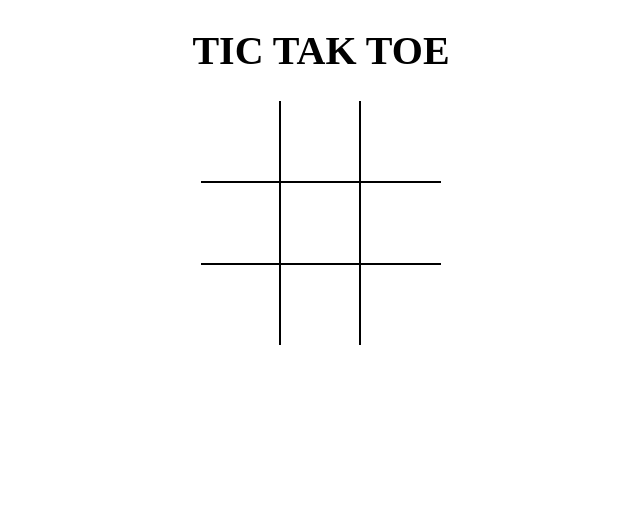
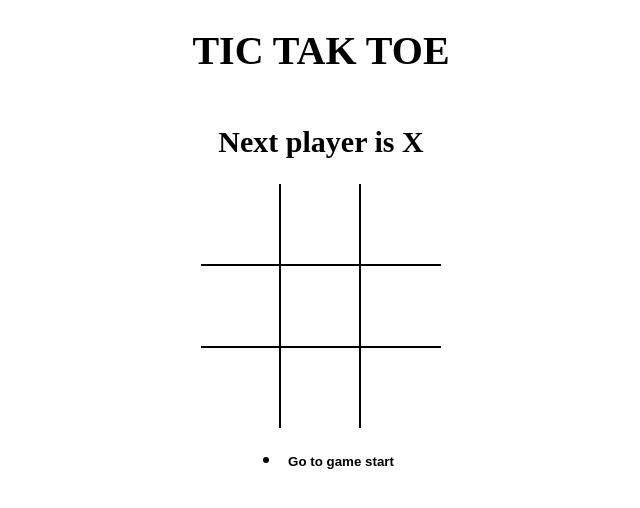
Before and after one commit to charmi-01/tictactoe, a React (Vite) app: page / in a window 1280 px wide. Shown: the top 508 px of the page, without its empty margins (319-959 px from the left). Built offline with nearby package versions, Linux system fonts and the light colour scheme.

Commit message:
displayed game history

```diff
--- a/src/App.jsx
+++ b/src/App.jsx
@@ -1,12 +1,46 @@
-import React from "react";
+import React,{useState} from "react";
 import Board from "./components/Board";
+import History from "./components/History";
 import './styles/root.scss'
+import { calculateWinner } from "./components/winnerfunc";
 
 const App = () => {
+  const [history,sethistory]= useState([{board:Array(9).fill(null),isXnext:true}]);
+  const [currentmove,setcurrmove] =useState(0);
+  const current=history[currentmove];
+
+  const winner=calculateWinner(current.board);
+  const message= winner? `Winner is ${winner}` : current.isXnext? 'Next player is   X': 'Next player is 0'
+
+  const handelSquareClick=(position)=>{
+
+    if(current.board[position] || winner){
+      return;
+    }
+
+    sethistory((prev)=>{
+      const last=prev[prev.length -1];
+      const newboard= last.board.map((square,pos)=>{
+        if(pos===position){
+          return last.isXnext ? 'X':'0';
+        }
+        return square;
+      });
+      return prev.concat({board:newboard,isXnext:!last.isXnext})
+    });
+
+    setcurrmove((prev)=>prev+1);
+  };
+
+  const moveTo=(move)=>{
+    setcurrmove(move);
+  }
   return (
     <div className="app">
       <h1>TIC TAK TOE</h1>
-      <Board />
+      <h2>{message}</h2>
+      <Board board={current.board} handelSquareClick={(position)=>handelSquareClick(position)}/>
+      <History history={history} moveTo={moveTo} currentmove={currentmove}/>
     </div>
   );
 };
--- a/src/components/Board.jsx
+++ b/src/components/Board.jsx
@@ -1,26 +1,8 @@
 import React ,{useState}from 'react'
 import Square from './Square'
 
-const Board = () => {
-  const [board,setBoard]= useState(Array(9).fill(null));
-  const [isXnext,setisXnext]=useState(false);
+const Board = ({board, handelSquareClick}) => {
 
-  const handelSquareClick=(position)=>{
-
-    if(board[position]){
-      return;
-    }
-
-    setBoard((prev)=>{
-      return prev.map((square,pos)=>{
-        if(pos===position){
-          return isXnext ? 'X':'0';
-        }
-        return square;
-      });
-    });
-    setisXnext((prev)=>!prev);
-  };
   const rendersquare=(position)=>{
     return <Square value={board[position]} onClick={()=>handelSquareClick(position)}/>
   }
--- /dev/null
+++ b/src/components/History.jsx
@@ -0,0 +1,24 @@
+import React from 'react'
+
+const history = ({history,moveTo,currentmove}) => {
+  return (
+    <div>
+        <ul>
+            {
+                history.map((_,move)=>{
+                    return(
+                    <li key={move}>
+                        <button style={{
+                            fontWeight: move===currentmove? 'bold':'normal',
+                        }} type="button" onClick={()=>{
+                            moveTo(move)
+                        }}>{ move===0? 'Go to game start':`Go to move #${move}`}</button>
+                    </li>);
+                })
+            }
+        </ul>
+    </div>
+  )
+}
+
+export default history
--- /dev/null
+++ b/src/components/winnerfunc.jsx
@@ -0,0 +1,19 @@
+export function calculateWinner(squares) {
+    const lines = [
+      [0, 1, 2],
+      [3, 4, 5],
+      [6, 7, 8],
+      [0, 3, 6],
+      [1, 4, 7],
+      [2, 5, 8],
+      [0, 4, 8],
+      [2, 4, 6],
+    ];
+    for (let i = 0; i < lines.length; i++) {
+      const [a, b, c] = lines[i];
+      if (squares[a] && squares[a] === squares[b] && squares[a] === squares[c]) {
+        return squares[a];
+      }
+    }
+    return null;
+  }
```
